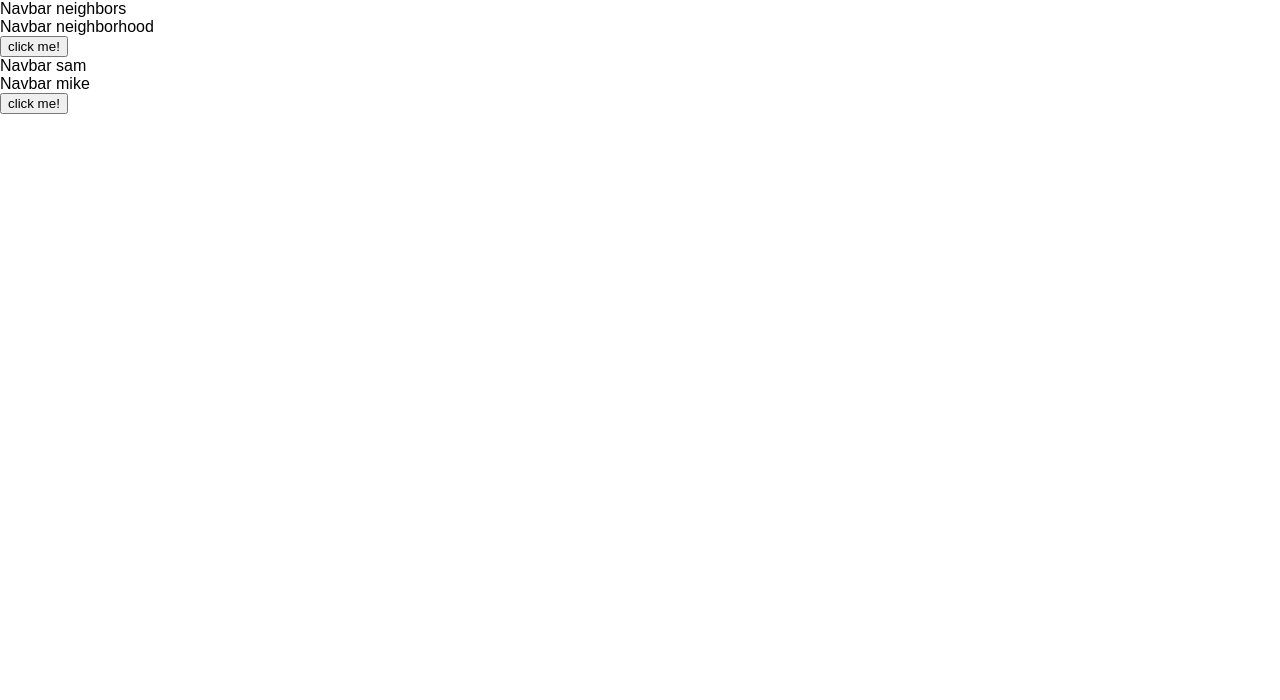
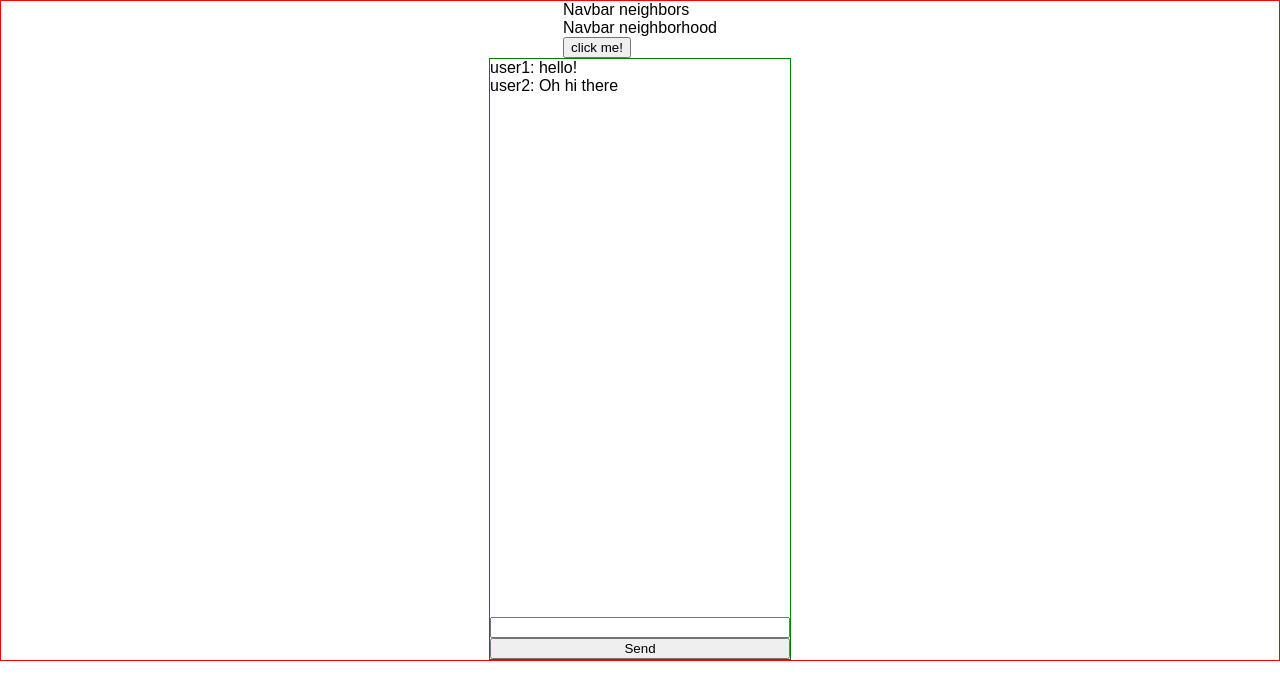
Before and after one commit to shughes1992/neighbors, a React app in the folder client/: page / in a window 1280 px wide. Shown: the top 700 px of the page. Built offline with nearby package versions, Linux system fonts and the light colour scheme.

Commit message:
functinal chat

```diff
--- a/client/src/App.css
+++ b/client/src/App.css
@@ -1,5 +1,9 @@
 .App {
-  text-align: center;
+  display: flex;
+  flex-flow: column;
+  align-items: center;
+  justify-content: flex-start;
+  border: 1px solid red;
 }
 
 .App-logo {
--- a/client/src/App.js
+++ b/client/src/App.js
@@ -1,13 +1,16 @@
 import React, { Component } from 'react';
 // import '../public/stylesheets/style.css'
 import background from './components/assets/images/neighbors-2.jpg';
-import NavBar from './components/Navigation/Navigation'
+import NavBar from './components/Navigation/Navigation';
+import ChatRoom from './components/layout/ChatRoom/ChatRoom';
 import classes from './App.css';
 
 class App extends Component {
   state = {
     name: "Neigbors",
-    authenticated: false
+    authenticated: false,
+    chatHistory: [{user: 'user1', message: 'hello!'}, {user: 'user2', message: 'Oh hi there'}],
+    activeUser: 'user1'
   }
   login = (event) => {
     console.log(event.target.id)
@@ -18,9 +21,9 @@ class App extends Component {
 
   render() {
     return (
-      <div>
-        <NavBar name1="neighbors" name2="neighborhood" clicked={this.login}/>
-        <NavBar name1='sam' name2='mike' clicked={this.login}/>
+      <div className={classes.App}>
+        <NavBar name1="neighbors" name2="neighborhood"/>
+        <ChatRoom chatHistory={this.state.chatHistory} activeUser={this.state.activeUser}/>
       </div>
     );
   }
--- a/client/src/components/UI/Button/Button.js
+++ b/client/src/components/UI/Button/Button.js
@@ -7,3 +7,5 @@ import React from 'react';
 const Button = (props) => (
   <button onClick={props.clicked}>{props.children}</button>
 )
+
+export default Button;
--- a/client/src/components/layout/ChatRoom/ChatBox/ChatBox.css
+++ b/client/src/components/layout/ChatRoom/ChatBox/ChatBox.css
@@ -1,3 +1,26 @@
 .ChatBox {
   display: flex;
+  flex-flow: column;
+  justify-content: space-between;
+  height: 600px;
+  width: 300px;
+  border: 1px solid green;
 }
+
+.Window {
+  flex-grow: 2;
+  display: flex;
+  flex-flow: column;
+}
+
+.chatInput {
+  flex-grow: 1;
+}
+
+.Left {
+  align-self: flex-start;
+}
+
+.Right {
+  align-self: flex-end;
+}
--- a/client/src/components/layout/ChatRoom/ChatBox/ChatBox.js
+++ b/client/src/components/layout/ChatRoom/ChatBox/ChatBox.js
@@ -1,34 +1,55 @@
 import React, { Component } from 'react';
-import classes from 'ChatBox.css'
-import Button from '../../UI/Button/Button'
+import classes from './ChatBox.css';
+import Button from '../../../UI/Button/Button';
 class ChatBox extends Component {
   state = {
-    chatHistory: []
+    chatHistory: [],
     message: ''
   }
-
-  componentDidReceiveProps() {
+  componentWillMount() {
     this.setState({
-      chatHistory: props.chatHistory
+      chatHistory: this.props.chatHistory
     })
   }
+  // componentWillReceiveProps() {
+  //   console.log("receiving props")
+  //   console.log(this.props.chatHistory)
+  //   this.setState({
+  //     chatHistory: this.props.chatHistory
+  //   })
+  // }
 
   updateMessage = (event) => {
-    let message = event.target.value;
-
+    let updatedMessage = event.target.value;
+    this.setState({
+      message: updatedMessage
+    })
   }
 
   submitMessage = () => {
     let updatedChatHistory = [...this.state.chatHistory];
-
+    let newMessage = {user: this.props.activeUser, message: this.state.message}
+    updatedChatHistory.push(newMessage)
+    this.setState({
+      message: '',
+      chatHistory: updatedChatHistory
+    })
   }
 
   render() {
+    // use the map method to turn each message in the chat history into a jsx element
+    const messages = this.state.chatHistory.map((chatItem, index) => {
+      return (
+        <div key={index}>
+          <div>{chatItem.user}: <span>{chatItem.message}</span></div>
+        </div>
+      )
+    })
 
     return (
       <div className={classes.ChatBox}>
         <div className={classes.Window}>
-          {this.state.chatHistory}
+          {messages}
         </div>
         <input className={classes.ChatInput} value={this.state.message} onChange={this.updateMessage}/>
         {/* the inner html here ("send") is passed to button as props.children
--- a/client/src/components/layout/ChatRoom/ChatRoom.js
+++ b/client/src/components/layout/ChatRoom/ChatRoom.js
@@ -1,4 +1,16 @@
-import React from 'react';
+import React, { Component } from 'react';
 import classes from './ChatRoom.css'
+import ChatBox from './ChatBox/ChatBox'
+// <div className{classes.SomeClassName}>
 
-// <div className{classes.SomeClassName}>
+class ChatRoom extends Component {
+
+  render() {
+    return (
+      <ChatBox chatHistory={this.props.chatHistory} activeUser={this.props.activeUser} />
+    )
+  }
+
+}
+
+export default ChatRoom;
```
